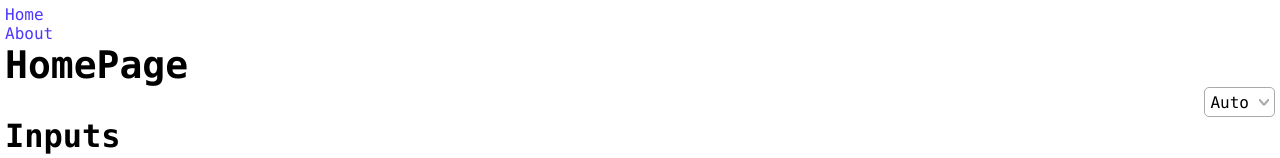
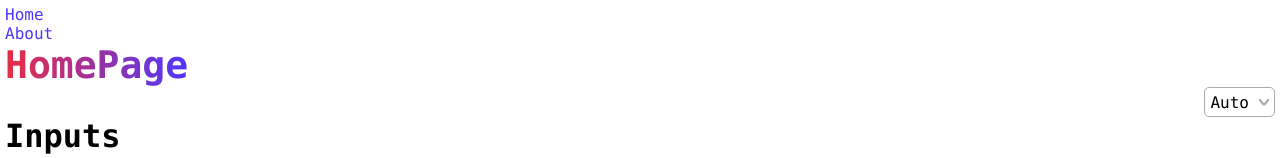
Before and after one commit to VanyaMate/jobfind, a Nuxt app: page / in a window 1280 px wide. Shown: the top 158 px of the page. Built offline with nearby package versions, Linux system fonts and the light colour scheme; what @vanyamate/commiter would draw is missing.

Commit message:
🔥 New feature : UI Kit - добавил AppText для изменения цвета текста (пока что только для этого)

```diff
--- /dev/null
+++ b/components/app/typography/AppText/AppText.vue
@@ -0,0 +1,58 @@
+<template>
+    <span :class="props.color ?? 'main'">
+        <slot/>
+    </span>
+</template>
+
+<script setup lang="ts">
+import type { HTMLAttributes } from 'vue';
+import type { AppTextColor } from '~/components/app/typography/AppText/types/AppText.types';
+
+
+interface Props extends /* @vue-ignore */ HTMLAttributes {
+    color?: AppTextColor;
+}
+
+const props = defineProps<Props>();
+
+defineOptions({
+    inheritAttrs: false,
+});
+</script>
+
+<style scoped>
+span {
+    font-size : inherit;
+
+    &.main {
+        color : var(--color-main);
+    }
+
+    &.second {
+        color : var(--color-second);
+    }
+
+    &.invisible {
+        color : var(--color-invisible);
+    }
+
+    &.primary {
+        color : var(--primary-color);
+    }
+
+    &.danger {
+        color : var(--danger-color);
+    }
+
+    &.warning {
+        color : var(--warning-color);
+    }
+
+    &.rainbow {
+        background      : linear-gradient(to right, var(--danger-color) 0%, var(--primary-color) 50%);
+        background-size : 200%;
+        background-clip : text;
+        color           : transparent;
+    }
+}
+</style>
--- /dev/null
+++ b/components/app/typography/AppText/types/AppText.types.ts
@@ -0,0 +1,9 @@
+export enum AppTextColor {
+    MAIN      = 'main',
+    SECOND    = 'second',
+    INVISIBLE = 'invisible',
+    PRIMARY   = 'primary',
+    DANGER    = 'danger',
+    WARNING   = 'warning',
+    RAINBOW   = 'rainbow',
+}
--- a/pages/index.vue
+++ b/pages/index.vue
@@ -1,5 +1,7 @@
 <template>
-    <h1>HomePage</h1>
+    <h1>
+        <AppText :color="AppTextColor.RAINBOW">HomePage</AppText>
+    </h1>
     <div :style="{ display: 'flex', alignItems: 'end', justifyContent: 'end' }">
         <SwitchTheme/>
     </div>
@@ -151,6 +153,8 @@ import AppDropdown from '~/components/app/dropdown/AppDropdown/AppDropdown.vue';
 import AppHelper from '~/components/app/helpers/AppHelper/AppHelper.vue';
 import AppModal from '~/components/app/modal/AppModal/AppModal.vue';
 import AppDetails from '~/components/app/details/AppDetails/AppDetails.vue';
+import AppText from '~/components/app/typography/AppText/AppText.vue';
+import { AppTextColor } from '~/components/app/typography/AppText/types/AppText.types';
 
 
 const tabs = ref('Checkboxes');
```
Also changed, not shown: 1 other file (tests, documents, lock files or other folders).
